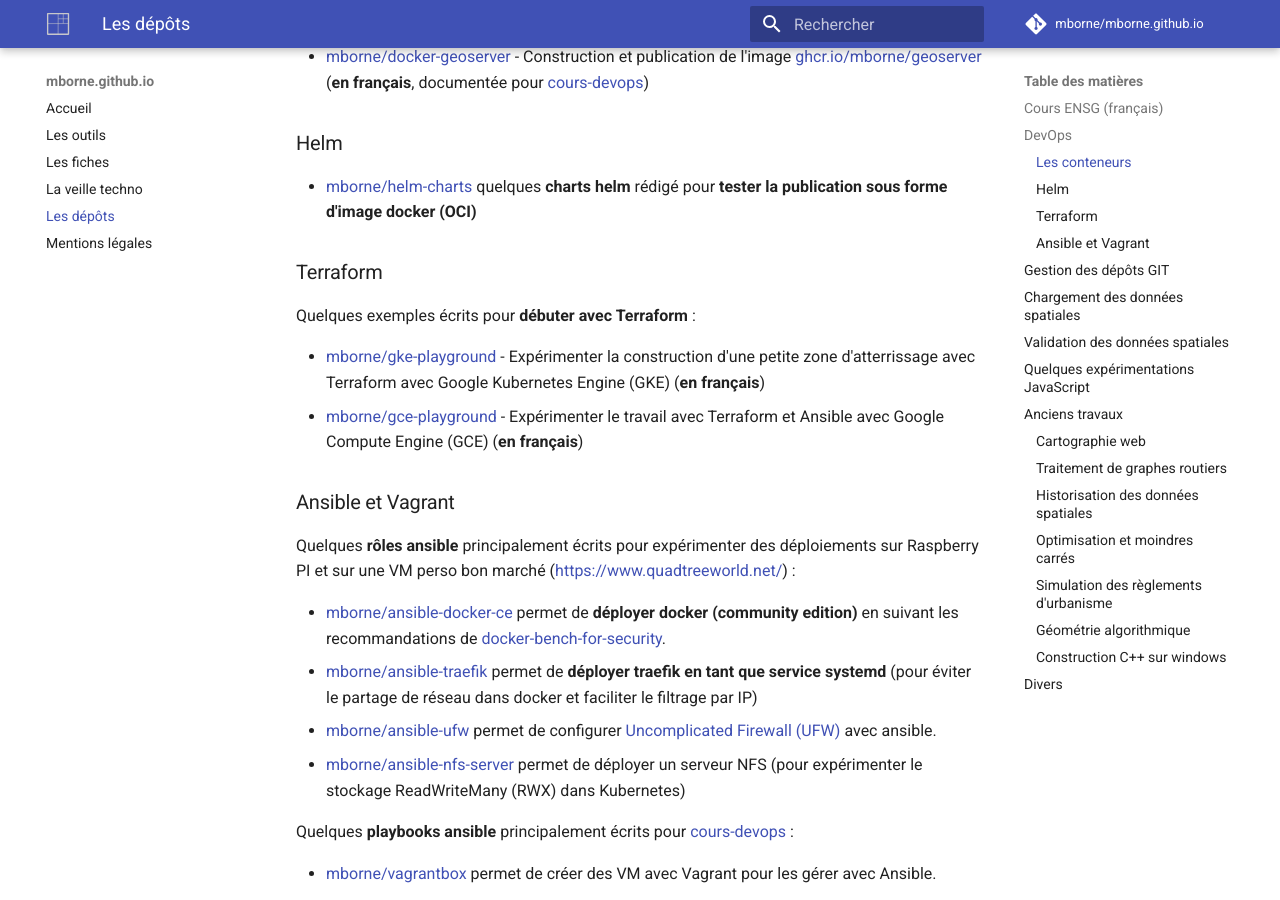
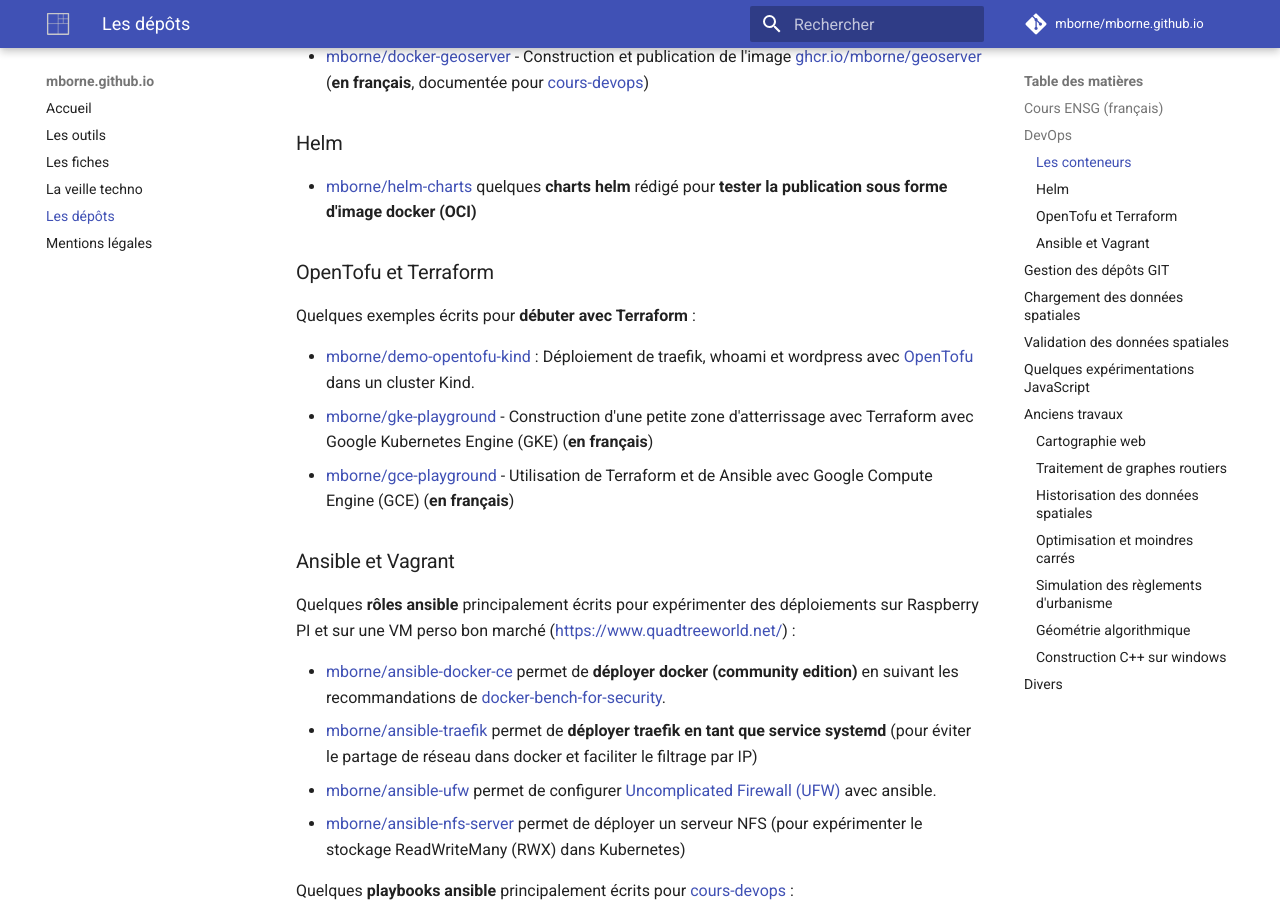
Before and after one commit to mborne/mborne.github.io, an MkDocs documentation site: the page built from docs/depots/index.md, in a window 1280 px wide and 900 px high, scrolled down 1179 px. Built offline with MkDocs 1.6.1 and Material for MkDocs 9.7.7, drawn with Linux system fonts in a browser that asks for light colours; plug-ins that fetch from the network failed and are left out; comment, search, counter and statistics services are not loaded.

Commit message:
docs(depots): ajout de https://github.com/mborne/demo-opentofu-kind

```diff
--- a/docs/depots/index.md
+++ b/docs/depots/index.md
@@ -37,12 +37,14 @@
 
 * [mborne/helm-charts](https://github.com/mborne/helm-charts) quelques **charts helm** rédigé pour **tester la publication sous forme d'image docker (OCI)**
 
-### Terraform
+### OpenTofu et Terraform
 
 Quelques exemples écrits pour **débuter avec Terraform** :
 
-* [mborne/gke-playground](https://github.com/mborne/gke-playground) - Expérimenter la construction d'une petite zone d'atterrissage avec Terraform avec Google Kubernetes Engine (GKE) (**en français**)
-* [mborne/gce-playground](https://github.com/mborne/gce-playground) - Expérimenter le travail avec Terraform et Ansible avec Google Compute Engine (GCE) (**en français**)
+* [mborne/demo-opentofu-kind](https://github.com/mborne/demo-opentofu-kind) : Déploiement de traefik, whoami et wordpress avec [OpenTofu](https://mborne.github.io/outils/opentofu/) dans un cluster Kind.
+* [mborne/gke-playground](https://github.com/mborne/gke-playground) - Construction d'une petite zone d'atterrissage avec Terraform avec Google Kubernetes Engine (GKE) (**en français**)
+* [mborne/gce-playground](https://github.com/mborne/gce-playground) - Utilisation de Terraform et de Ansible avec Google Compute Engine (GCE) (**en français**)
+
 
 ### Ansible et Vagrant
 
```
